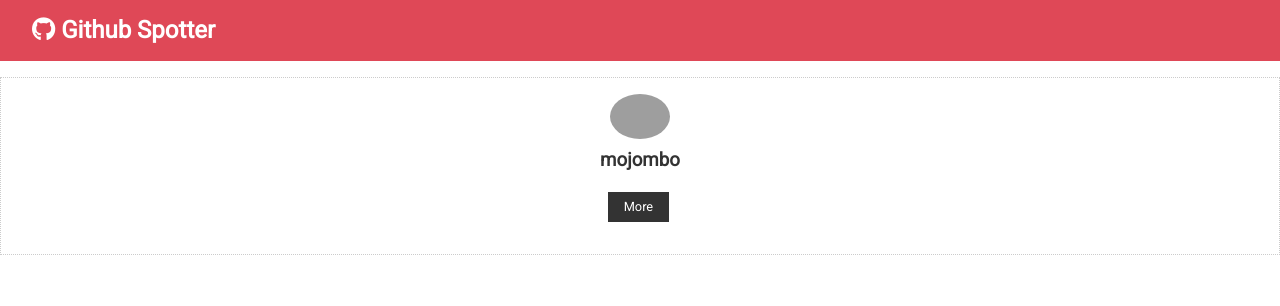
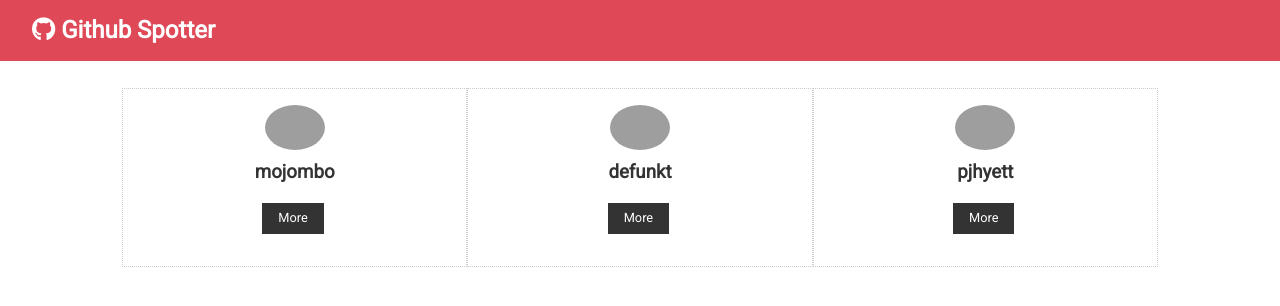
Before and after one commit to xaviguasch/github-spotter-react-app, a React (Create React App) app: page / in a window 1280 px wide. Shown: the top 306 px of the page. Built offline with nearby package versions, Linux system fonts and the light colour scheme; grey boxes are pictures that could not be loaded.

Commit message:
rendered users dynamically

```diff
--- a/src/components/App.js
+++ b/src/components/App.js
@@ -1,6 +1,6 @@
 import React, { Component } from 'react'
 import Navbar from './layout/Navbar'
-import UserItem from './users/UserItem'
+import Users from './users/Users'
 import './App.css'
 
 class App extends Component {
@@ -8,7 +8,9 @@
     return (
       <div className='App'>
         <Navbar />
-        <UserItem />
+        <div className='container'>
+          <Users />
+        </div>
       </div>
     )
   }
--- a/src/components/users/UserItem.js
+++ b/src/components/users/UserItem.js
@@ -1,18 +1,11 @@
 import React, { Component } from 'react'
 
 class UserItem extends Component {
-  state = {
-    id: 'id',
-    login: 'mojombo',
-    avatar_url: 'https://avatars0.githubusercontent.com/u/1?v=4',
-    html_url: 'https://github.com/mojombo'
-  }
-
   render() {
-    const { login, avatar_url, html_url } = this.state
+    const { login, avatar_url, html_url } = this.props.user
 
     return (
-      <div class='card text-center'>
+      <div className='card text-center'>
         <img src={avatar_url} alt='' className='round-img' style={{ width: '60px' }} />
         <h3>{login}</h3>
 
--- /dev/null
+++ b/src/components/users/Users.js
@@ -0,0 +1,45 @@
+import React, { Component } from 'react'
+import UserItem from './UserItem'
+
+class Users extends Component {
+  state = {
+    users: [
+      {
+        id: '1',
+        login: 'mojombo',
+        avatar_url: 'https://avatars0.githubusercontent.com/u/1?v=4',
+        html_url: 'https://github.com/mojombo'
+      },
+      {
+        id: '2',
+        login: 'defunkt',
+        avatar_url: 'https://avatars0.githubusercontent.com/u/2?v=4',
+        html_url: 'https://github.com/defunkt'
+      },
+      {
+        id: '3',
+        login: 'pjhyett',
+        avatar_url: 'https://avatars0.githubusercontent.com/u/3?v=4',
+        html_url: 'https://github.com/pjhyett'
+      }
+    ]
+  }
+
+  render() {
+    return (
+      <div style={userStyle}>
+        {this.state.users.map(user => {
+          return <UserItem key={user.id} user={user} />
+        })}
+      </div>
+    )
+  }
+}
+
+const userStyle = {
+  display: 'grid',
+  gridTemplateColumns: 'repeat(3, 1fr)',
+  gridGap: '1 rem'
+}
+
+export default Users
```
